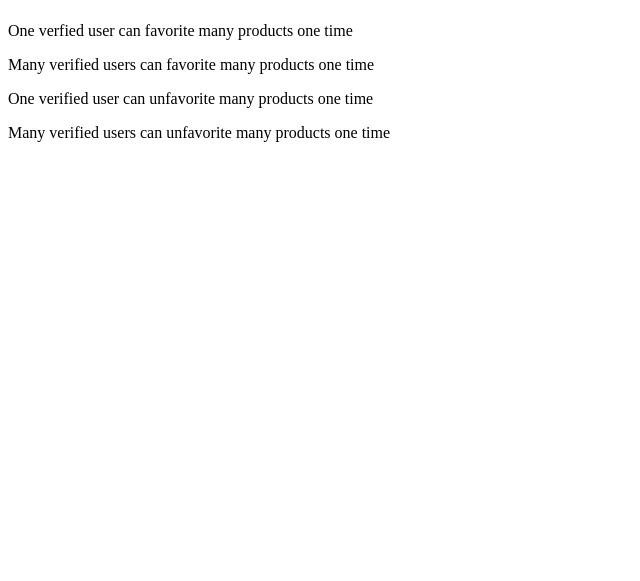
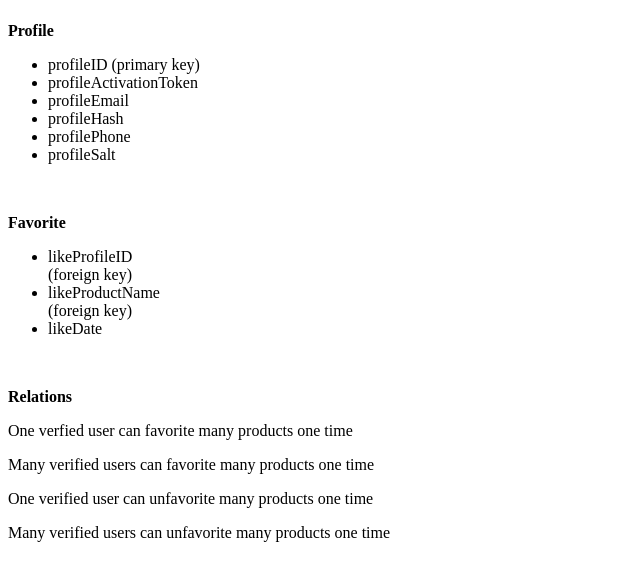
Before and after one commit to JabariFarrar/data-design, a PHP site: page /conceptual-model.php in a window 1280 px wide. Shown: the part 58-639 px from the top of the page, without its empty margins (0-640 px from the left). Run offline with PHP 8.4, Linux system fonts and the light colour scheme.

Commit message:
updated conceptual model and use case

```diff
--- a/epic/conceptual-model.php
+++ b/epic/conceptual-model.php
@@ -13,9 +13,25 @@
 			<header>
 
 				<h1>Conceptual Model</h1>
-
 			</header>
-
+			<p><strong>Profile</strong></p>
+			<ul>
+				<li>profileID (primary key)</li>
+				<li>profileActivationToken</li>
+				<li>profileEmail</li>
+				<li>profileHash</li>
+				<li>profilePhone</li>
+				<li>profileSalt</li>
+			</ul>
+			<br>
+			<p><strong>Favorite</strong></p>
+			<ul>
+				<li>likeProfileID</li>(foreign key)
+				<li>likeProductName</li>(foreign key)
+				<li>likeDate</li>
+			</ul>
+			<br>
+				<p><strong>Relations</strong></p>
 				<p>One verfied user can favorite many products one time</p>
 				<p>Many verified users can favorite many products one time </p>
 				<p>One verified user can unfavorite many products one time</p>
```
Also changed, not shown: epic/use-case.php (+3 -9 lines).
